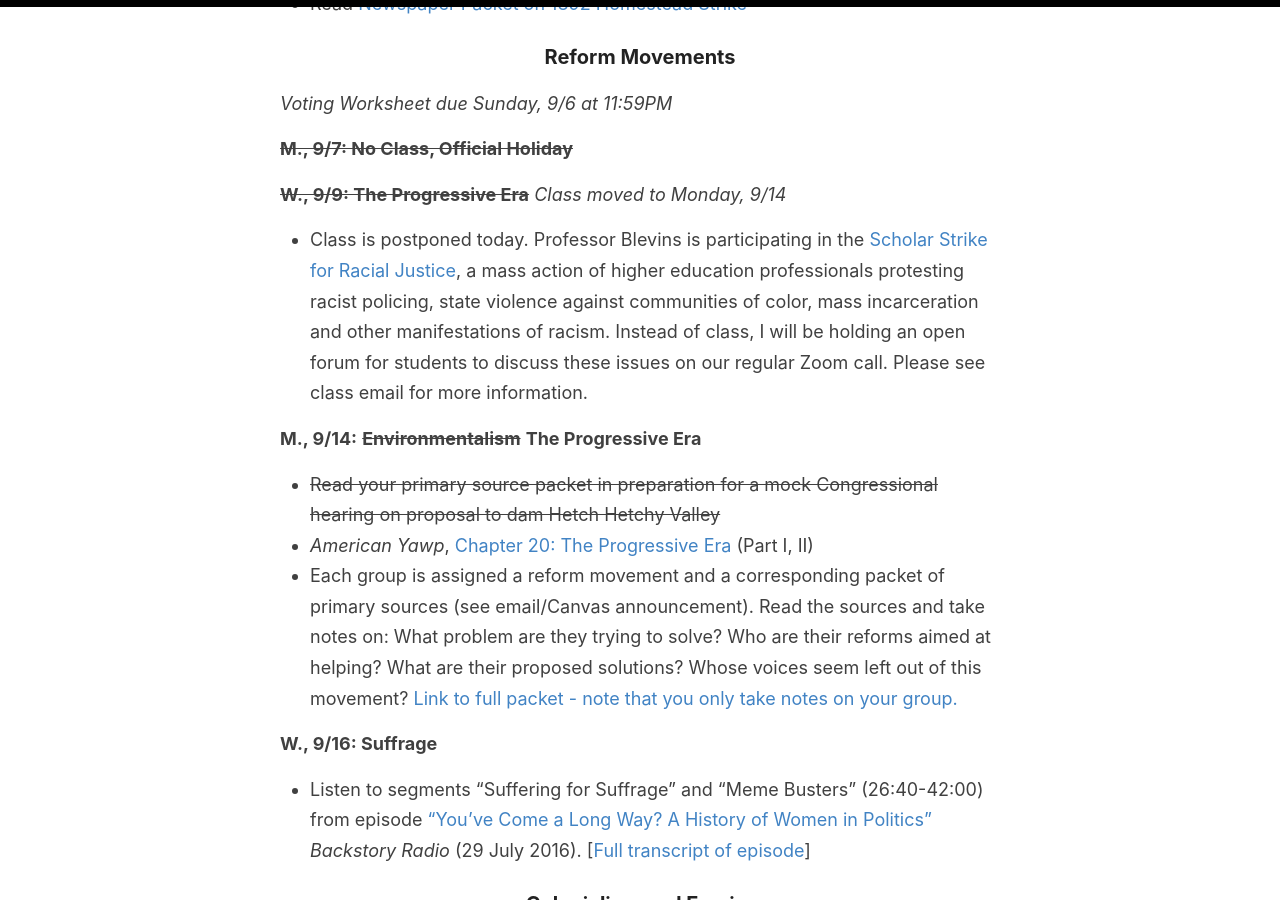
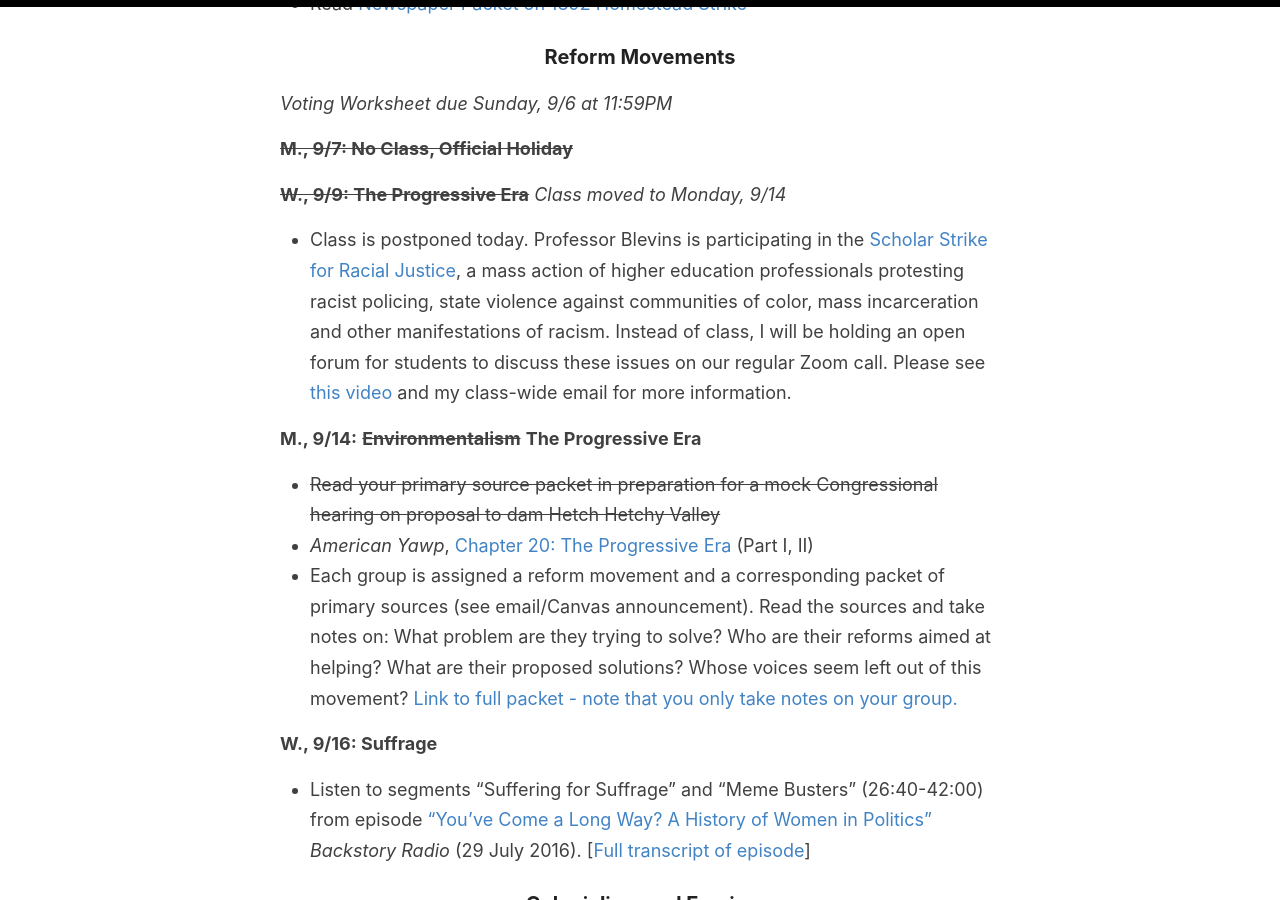
Before and after one commit to cblevins/f20-us-since-1876, a Jekyll site: the page built from _pages/schedule.md, in a window 1280 px wide and 900 px high, scrolled down 1449 px. Built offline with Jekyll 4.4.1, drawn with Linux system fonts in a browser that asks for light colours.

Commit message:
scholar strike

```diff
--- a/_pages/schedule.md
+++ b/_pages/schedule.md
@@ -39,7 +39,7 @@ permalink: /schedule/
 ~~**M., 9/7: No Class, Official Holiday**~~
 
 ~~**W., 9/9: The Progressive Era**~~ *Class moved to Monday, 9/14*
-- Class is postponed today. Professor Blevins is participating in the [Scholar Strike for Racial Justice](https://www.scholarstrike.com/), a mass action of higher education professionals protesting racist policing, state violence against communities of color, mass incarceration and other manifestations of racism. Instead of class, I will be holding an open forum for students to discuss these issues on our regular Zoom call. Please see class email for more information.
+- Class is postponed today. Professor Blevins is participating in the [Scholar Strike for Racial Justice](https://www.scholarstrike.com/), a mass action of higher education professionals protesting racist policing, state violence against communities of color, mass incarceration and other manifestations of racism. Instead of class, I will be holding an open forum for students to discuss these issues on our regular Zoom call. Please see [this video](https://shorts.flipgrid.com/watch/12525965515423821) and my class-wide email for more information.
 
 **M., 9/14:** ~~**Environmentalism**~~ **The Progressive Era**
 - ~~Read your primary source packet in preparation for a mock Congressional hearing on proposal to dam Hetch Hetchy Valley~~
```
